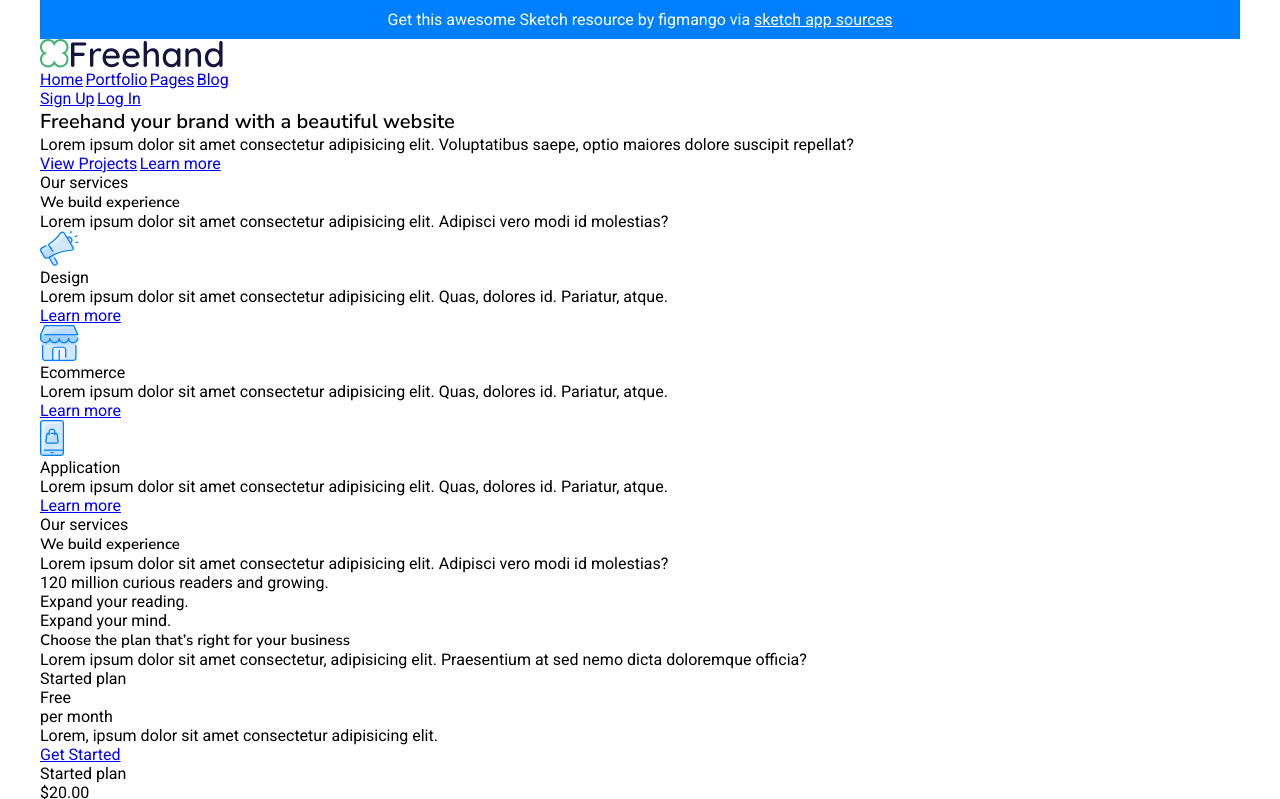
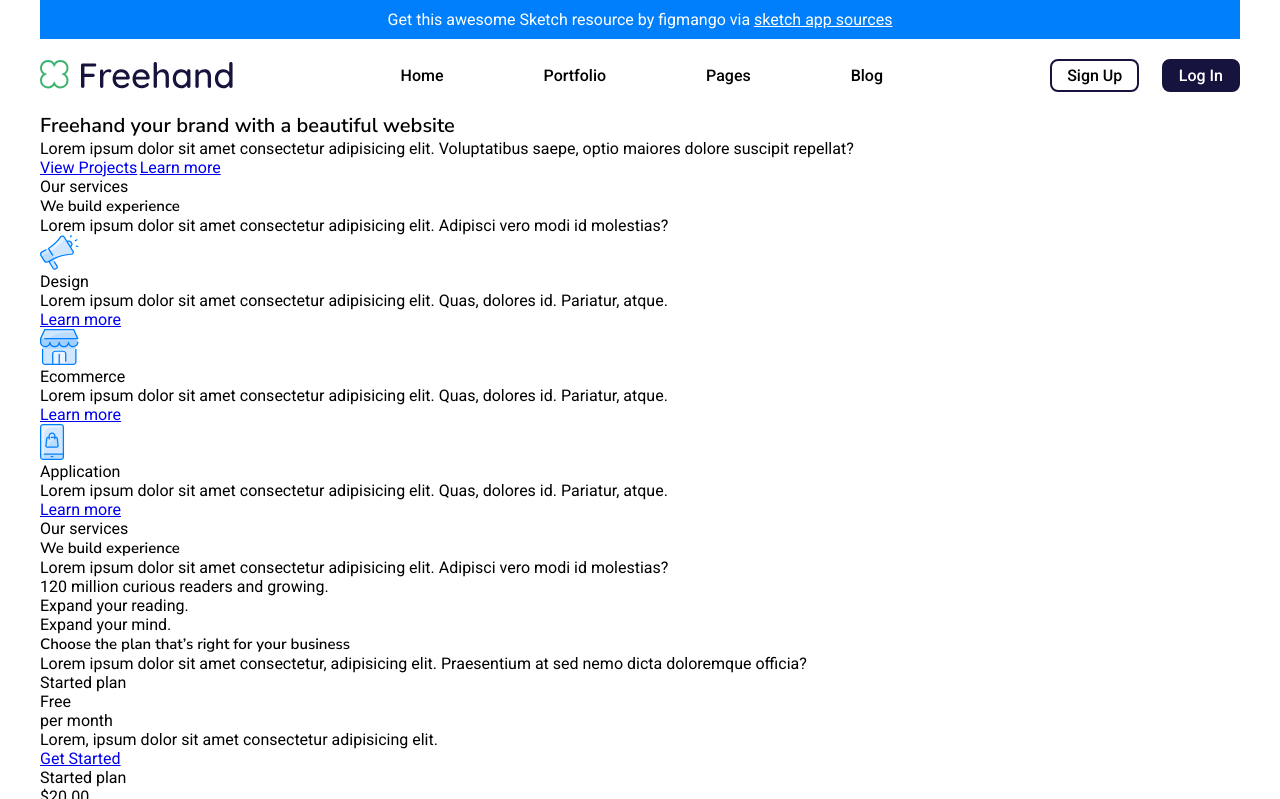
Before and after one commit to MuiaMuteti/brand-strategy-website, a plain HTML site: page index.html in a window 1280 px wide. Shown: the top 799 px of the page. Drawn offline with Linux system fonts and the light colour scheme.

Commit message:
navbar large devices

```diff
--- a/index.html
+++ b/index.html
@@ -31,9 +31,13 @@
 
     <!-- start header -->
     <header class="header">
+        <div class="nav-bar">
+            <div class="icons">
                 <div class="logo">
                     <img src="./images/logo-icon.svg" alt="logo icon">
                     <img src="./images/logo-text.svg" alt="company name">
+                </div>
+                <button class="menu"><img src="./images/menu.svg" alt="show menu"></button>
             </div>
 
             <nav class="nav">
@@ -44,8 +48,9 @@
             </nav>
 
             <div class="sign-buttons">
-            <a href="#">Sign Up</a>
-            <a href="#">Log In</a>
+                <a href="#" class="sign-up">Sign Up</a>
+                <a href="#" class="log-in">Log In</a>
+            </div>
         </div>
     </header>
     <!-- end header -->
--- a/styles/style.css
+++ b/styles/style.css
@@ -56,3 +56,76 @@ img {
 .acknowledgement a {
     color: white;
 }
+
+/* navigation bar */
+
+.nav-bar {
+    padding: 2rem 0;
+    display: flex;
+    flex-direction: row;
+    justify-content: space-between;
+    align-items: center;
+}
+
+.icons {
+    display: flex;
+    flex-direction: row;
+    justify-content: space-between;
+    align-items: center;
+}
+
+.logo img:first-child {
+    margin-right: 1rem;
+}
+
+.menu {
+    border: none;
+    background-color: white;
+    width: 3.5rem;
+    height: 3.5rem;
+    display: none;
+    cursor: pointer;
+}
+
+.nav {
+    display: flex;
+    flex-direction: row;
+    gap: 10rem;
+    justify-content: space-between;
+}
+
+.nav a,
+.sign-buttons a {
+    text-decoration: none;
+    font-weight: 500;
+}
+
+.nav a,
+.sign-buttons .sign-up {
+    color: #000;
+}
+
+.sign-buttons a {
+    display: inline-block;
+    padding: 0.5rem 1.5rem;
+    border-radius: 0.8rem;
+    border: 2px solid var(--secondary-color);
+}
+
+.sign-buttons .log-in {
+    margin-left: 2rem;
+    color: white;
+    background-color: var(--secondary-color);
+}
+
+@media screen and (max-width: 1100px) {
+    .nav {
+        gap: 5rem;
+    }
+}
+
+@media screen and (max-width: 900px) {
+    .nav {
+        gap: 2rem;
+    }
+}
```
Lines whose indentation alone changed are shown as unchanged.
